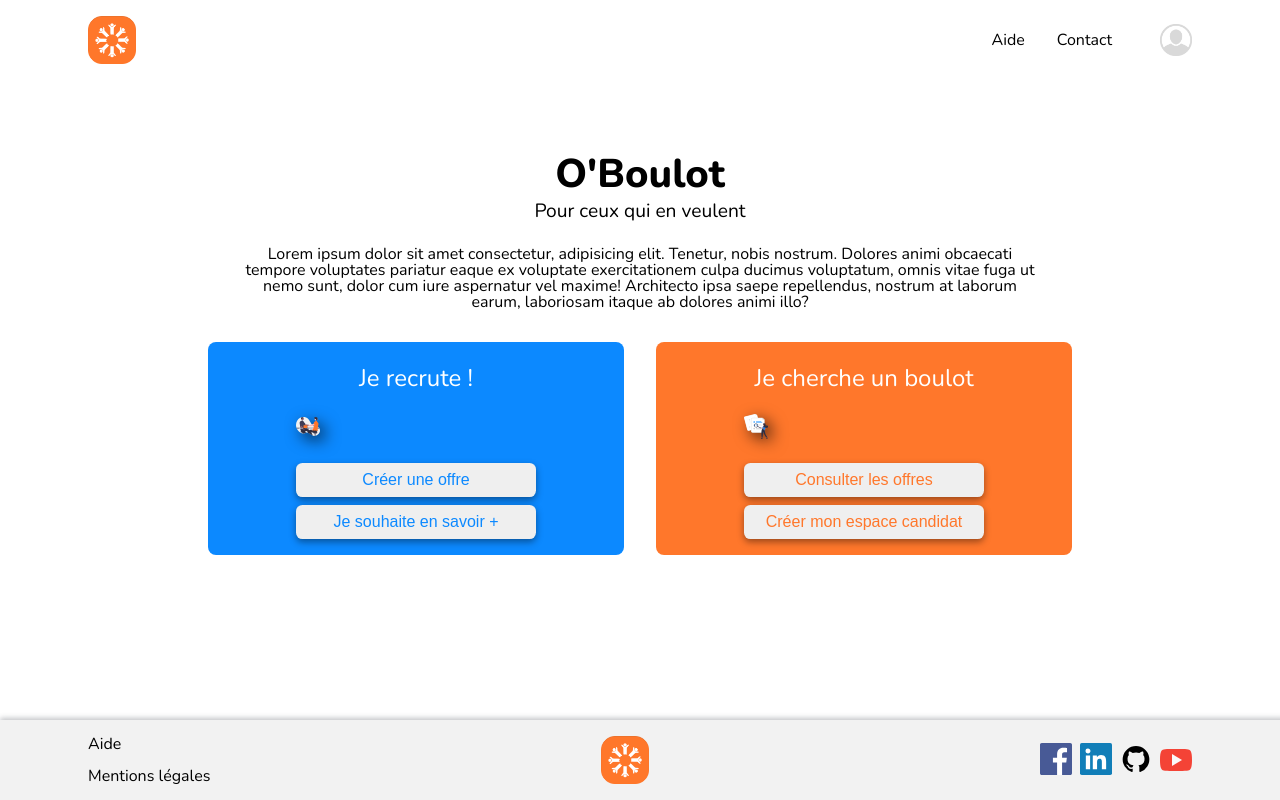
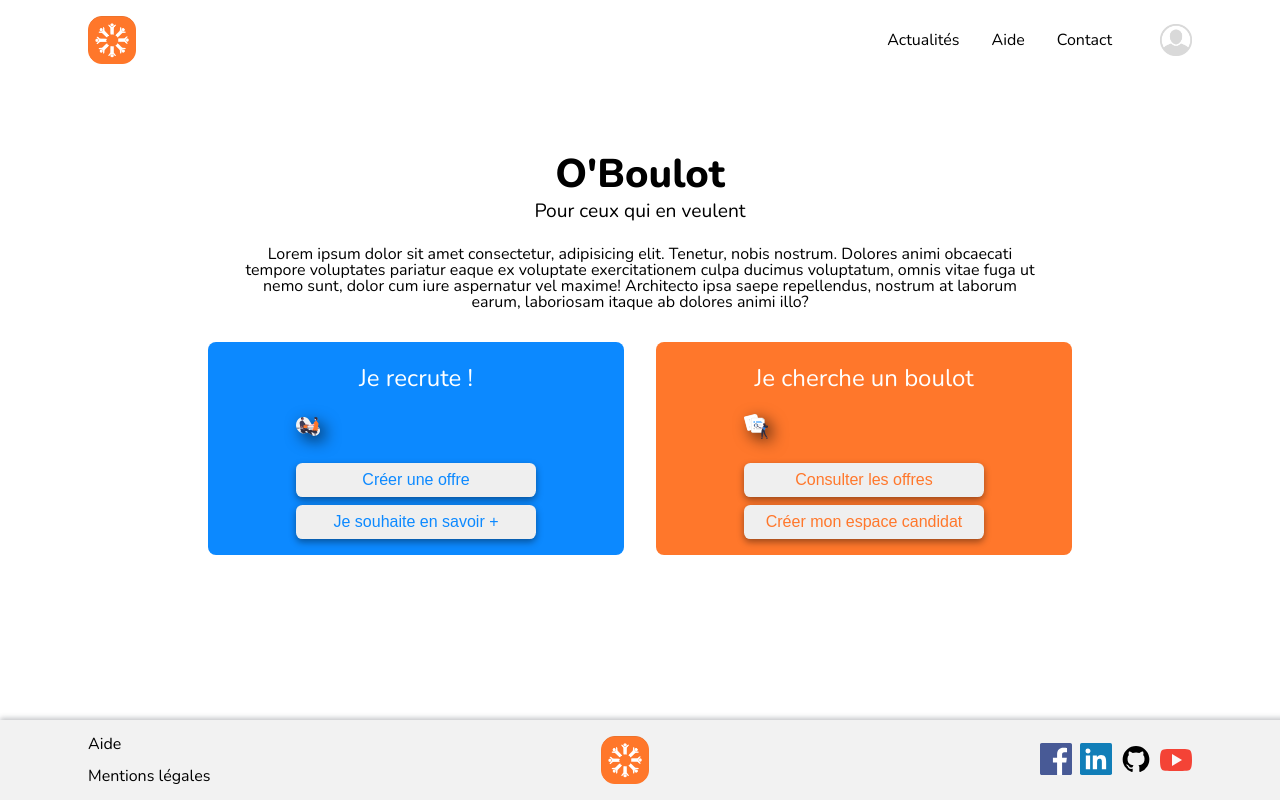
Before and after one commit to lekdup/projet-o-boulot, a React (Create React App) app in the folder front/: page / in a window 1280 px wide. Built offline with nearby package versions, Linux system fonts and the light colour scheme.

Commit message:
put Link outside of li

```diff
--- a/front/src/components/Header/MenuBurger/MenuBurger.js
+++ b/front/src/components/Header/MenuBurger/MenuBurger.js
@@ -22,7 +22,7 @@
                     {menuExtend === "O'Boulot" && (
                         <ul className="MenuBurger__nav--extend">
                             <Link to="/qui-sommes-nous"><li>Qui sommes-nous</li></Link>
-                            <li>Prestations</li>
+                            <Link to="/"><li>Prestations</li></Link>
                             <Link to="/contact"><li>Contact</li></Link>
                         </ul>
                     )}
@@ -38,12 +38,12 @@
                 <li onClick={handleClick} data-value="Entreprise">Entreprise <span className="MenuBurger__nav--arrow">&gt;</span>
                 {menuExtend === "Entreprise" && (
                     <ul className="MenuBurger__nav--extend">
-                        <li>Publier un Boulot</li>
+                        <Link to="/"><li>Publier un Boulot</li></Link>
                         <Link to="/entreprise/login"><li>Se connecter</li></Link>
                     </ul>
                 )}
                 </li>
-                <li>Actualités</li>
+                <Link to="/"><li>Actualités</li></Link>
                 <Link to="/aide"><li>Aide</li></Link>
                 <Link to="/contact"><li>Contact</li></Link>
             </ul>
```
